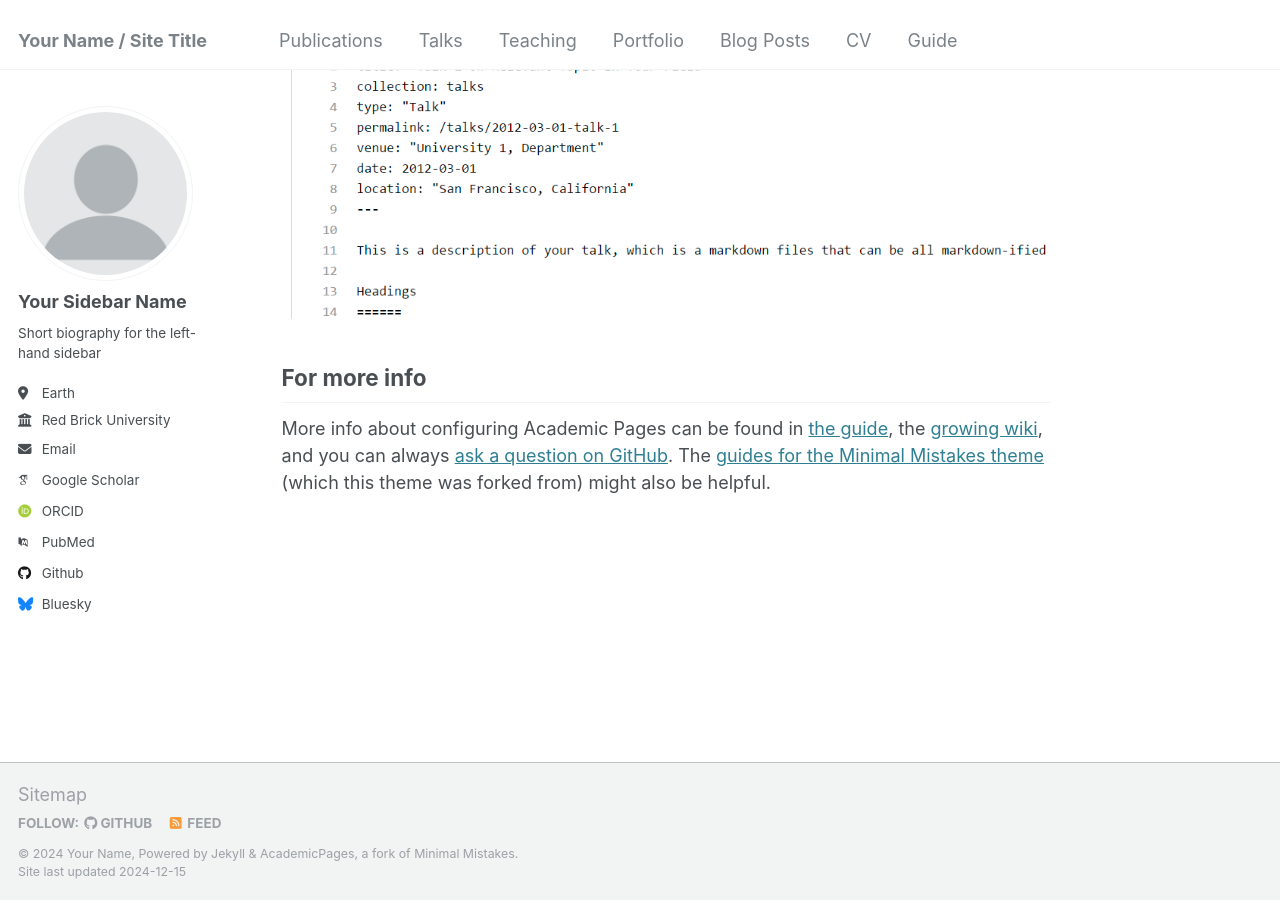
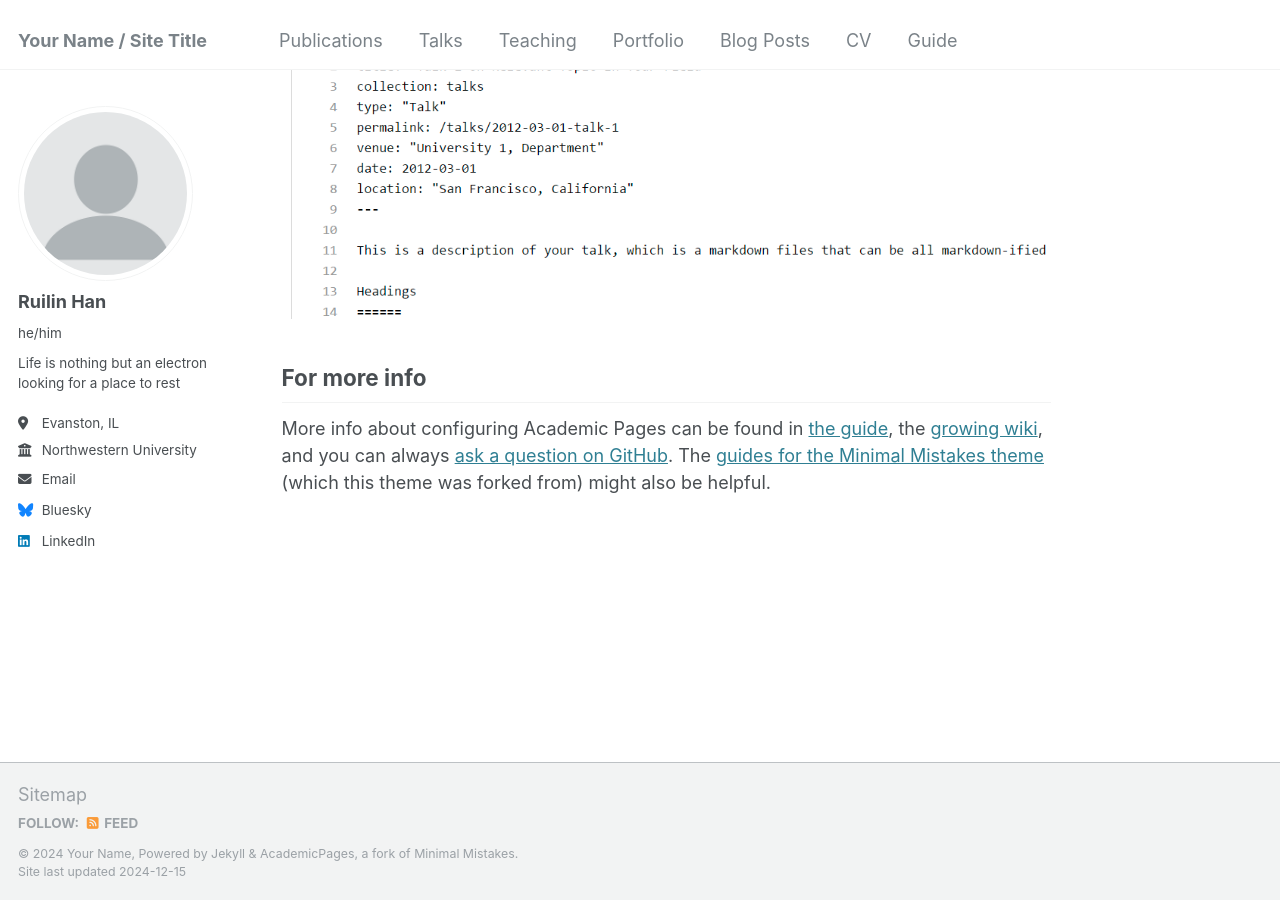
Before and after one commit to Kylin-Han/Personal, a Jekyll site: the page built from _pages/about.md, in a window 1280 px wide and 900 px high, scrolled down 1880 px. Built offline with Jekyll 4.4.1, drawn with Linux system fonts in a browser that asks for light colours; some web fonts are replaced.

Commit message:
Update _config.yml

```diff
--- a/_config.yml
+++ b/_config.yml
@@ -22,21 +22,21 @@ repository               : "academicpages/academicpages.github.io"
 author:
   # Biographic information
   avatar           : "profile.png"
-  name             : "Your Sidebar Name"
-  pronouns         : # example: "she/her"
-  bio              : "Short biography for the left-hand sidebar"
-  location         : "Earth"
-  employer         : "Red Brick University"
-  uri              : # URL
-  email            : "none@example.org"
+  name             : "Ruilin Han"
+  pronouns         : "he/him"
+  bio              : "Life is nothing but an electron looking for a place to rest"
+  location         : "Evanston, IL"
+  employer         : "Northwestern University"
+ # uri              : # URL
+  email            : "ruilin.han@norwestern.edu"
 
   # Academic websites
   arxiv            : # URL - Update with the correct link to your profile
-  googlescholar    : "https://scholar.google.com/citations?user=PS_CX0AAAAAJ"
+  googlescholar    : #"https://scholar.google.com/citations?user=PS_CX0AAAAAJ"
   impactstory      : # URL
-  orcid            : "http://orcid.org/yourorcidurl"
+  orcid            : #"http://orcid.org/yourorcidurl"
   semantic         : # URL
-  pubmed           : "https://www.ncbi.nlm.nih.gov/pubmed/?term=john+snow"
+  pubmed           : #"https://www.ncbi.nlm.nih.gov/pubmed/?term=john+snow"
   researchgate     : # URL
   scopus           : # URL
 
@@ -44,7 +44,7 @@ author:
   bitbucket        : # Username - Update with your username on the site
   codepen          : # Username
   dribbble         : # Username
-  github           : "academicpages"
+  github           : #"academicpages"
   kaggle           : # Username
   stackoverflow    : # User number or user number and name (i.e., use "1" or "1/jeff-atwood")
 
@@ -58,7 +58,7 @@ author:
   keybase          : # Username
   instagram        : # Username
   lastfm           : # Username
-  linkedin         : # Username
+  linkedin         : "https://www.linkedin.com/in/ruilin-han-660648315/"
   mastodon         : # URL
   medium           : # URL
   pinterest        : # Username
```
